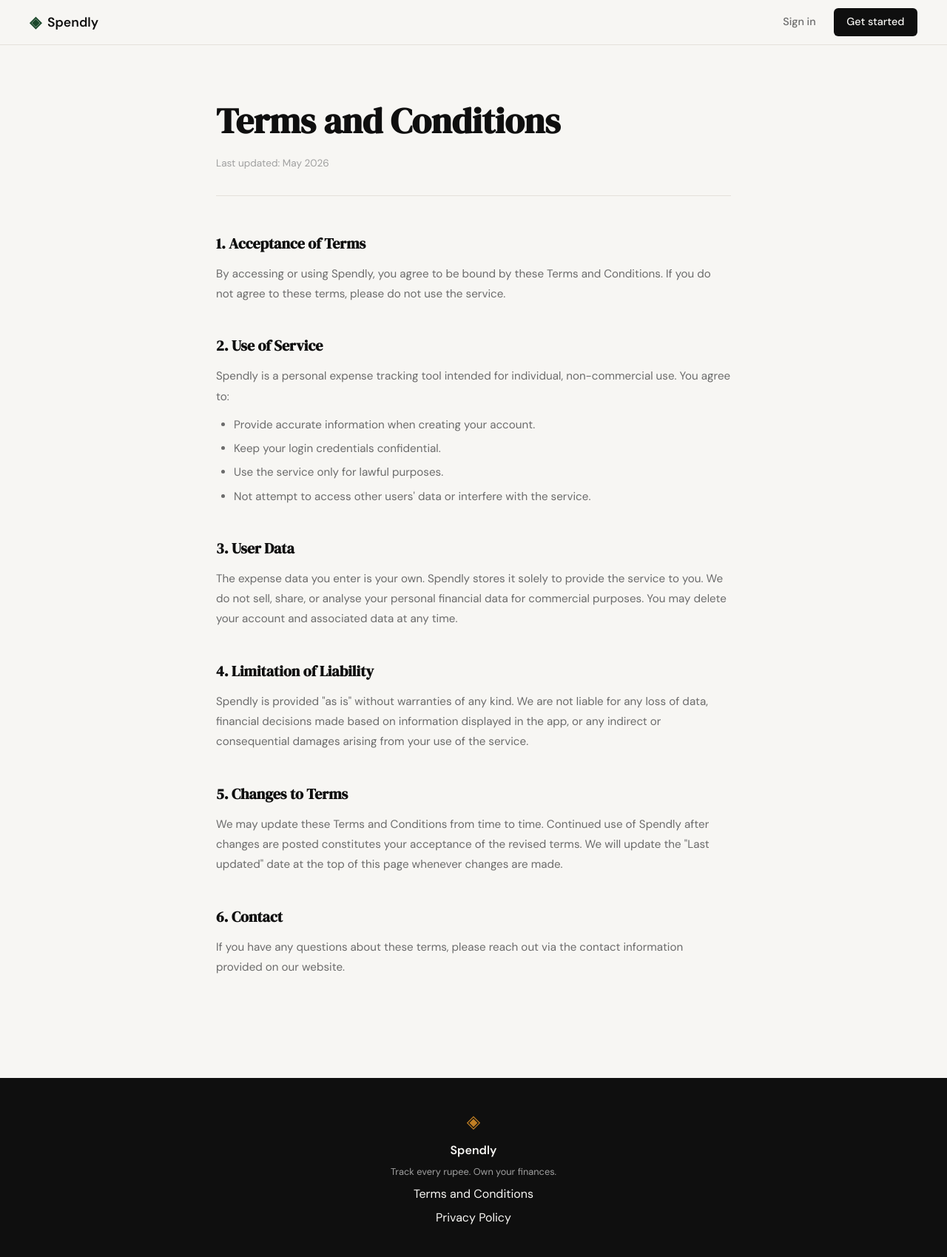
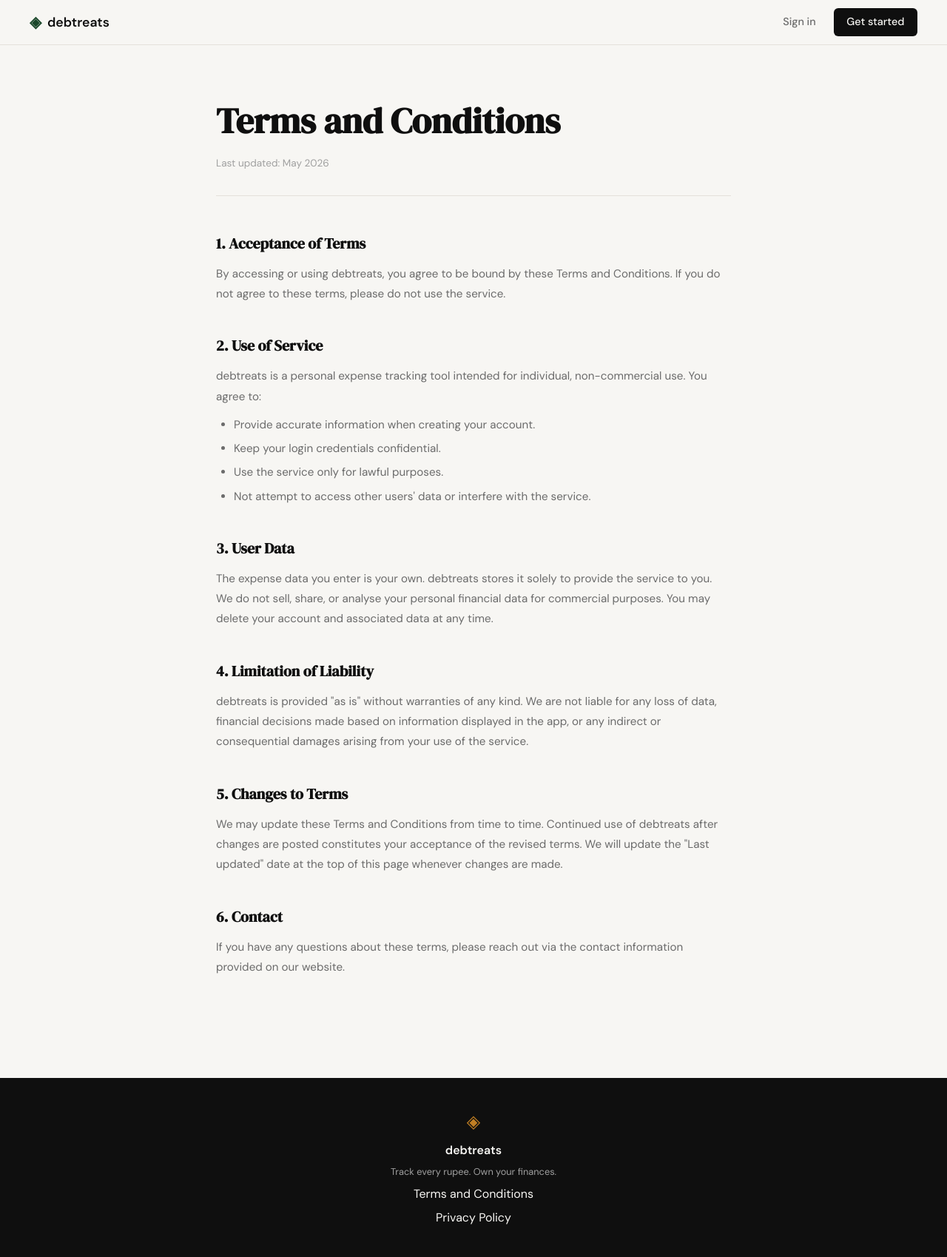
Before and after one commit to sswadi/debtreats.app, a Flask app: page /terms in a window 1280 px wide. Shown: the whole page at 74% size. Run offline with Flask 3, Linux system fonts and the light colour scheme.

Commit message:
custom slash commands and rename spendly to debtreats

```diff
--- a/templates/base.html
+++ b/templates/base.html
@@ -3,7 +3,7 @@
 <head>
     <meta charset="UTF-8">
     <meta name="viewport" content="width=device-width, initial-scale=1.0">
-    <title>{% block title %}Spendly{% endblock %}</title>
+    <title>{% block title %}debtreats{% endblock %}</title>
     <link rel="preconnect" href="https://fonts.googleapis.com">
     <link rel="preconnect" href="https://fonts.gstatic.com" crossorigin>
     <link href="https://fonts.googleapis.com/css2?family=DM+Serif+Display:ital@0;1&family=DM+Sans:wght@300;400;500;600&display=swap" rel="stylesheet">
@@ -16,7 +16,7 @@
         <div class="nav-inner">
             <a href="{{ url_for('landing') }}" class="nav-brand">
                 <span class="brand-icon">◈</span>
-                <span class="brand-name">Spendly</span>
+                <span class="brand-name">debtreats</span>
             </a>
             <div class="nav-links">
                 <a href="{{ url_for('login') }}">Sign in</a>
@@ -32,7 +32,7 @@
     <footer class="footer">
         <div class="footer-inner">
             <span class="brand-icon">◈</span>
-            <span class="footer-name">Spendly</span>
+            <span class="footer-name">debtreats</span>
             <p class="footer-copy">Track every rupee. Own your finances.</p>
             <a href="/terms">Terms and Conditions</a>
             <a href="/privacy">Privacy Policy</a>
--- a/templates/landing.html
+++ b/templates/landing.html
@@ -1,6 +1,6 @@
 {% extends "base.html" %}
 
-{% block title %}Spendly — Track Every Rupee{% endblock %}
+{% block title %}debtreats — Track Every Rupee{% endblock %}
 
 {% block content %}
 
@@ -15,7 +15,7 @@
             <em>Know where it goes.</em>
         </h1>
         <p class="hero-subtitle">
-            Spendly helps you log expenses, spot patterns, and stay
+            debtreats helps you log expenses, spot patterns, and stay
             on budget — without the spreadsheet headache.
         </p>
         <div class="hero-actions">
@@ -94,7 +94,7 @@
 <section class="cta-section">
     <div class="cta-inner">
         <h2 class="cta-title">Ready to take control?</h2>
-        <p class="cta-body">Join thousands of people who track their expenses with Spendly.</p>
+        <p class="cta-body">Join thousands of people who track their expenses with debtreats.</p>
         <a href="{{ url_for('register') }}" class="btn-primary">Create free account</a>
     </div>
 </section>
--- a/templates/login.html
+++ b/templates/login.html
@@ -1,6 +1,6 @@
 {% extends "base.html" %}
 
-{% block title %}Sign in — Spendly{% endblock %}
+{% block title %}Sign in — debtreats{% endblock %}
 
 {% block content %}
 
@@ -9,7 +9,7 @@
 
         <div class="auth-header">
             <h1 class="auth-title">Welcome back</h1>
-            <p class="auth-subtitle">Sign in to your Spendly account</p>
+            <p class="auth-subtitle">Sign in to your debtreats account</p>
         </div>
 
         <div class="auth-card">
--- a/templates/register.html
+++ b/templates/register.html
@@ -1,6 +1,6 @@
 {% extends "base.html" %}
 
-{% block title %}Create account — Spendly{% endblock %}
+{% block title %}Create account — debtreats{% endblock %}
 
 {% block content %}
 
--- a/templates/terms.html
+++ b/templates/terms.html
@@ -1,6 +1,6 @@
 {% extends "base.html" %}
 
-{% block title %}Terms and Conditions — Spendly{% endblock %}
+{% block title %}Terms and Conditions — debtreats{% endblock %}
 
 {% block content %}
 
@@ -11,12 +11,12 @@
 
         <div class="legal-section">
             <h2>1. Acceptance of Terms</h2>
-            <p>By accessing or using Spendly, you agree to be bound by these Terms and Conditions. If you do not agree to these terms, please do not use the service.</p>
+            <p>By accessing or using debtreats, you agree to be bound by these Terms and Conditions. If you do not agree to these terms, please do not use the service.</p>
         </div>
 
         <div class="legal-section">
             <h2>2. Use of Service</h2>
-            <p>Spendly is a personal expense tracking tool intended for individual, non-commercial use. You agree to:</p>
+            <p>debtreats is a personal expense tracking tool intended for individual, non-commercial use. You agree to:</p>
             <ul>
                 <li>Provide accurate information when creating your account.</li>
                 <li>Keep your login credentials confidential.</li>
@@ -27,17 +27,17 @@
 
         <div class="legal-section">
             <h2>3. User Data</h2>
-            <p>The expense data you enter is your own. Spendly stores it solely to provide the service to you. We do not sell, share, or analyse your personal financial data for commercial purposes. You may delete your account and associated data at any time.</p>
+            <p>The expense data you enter is your own. debtreats stores it solely to provide the service to you. We do not sell, share, or analyse your personal financial data for commercial purposes. You may delete your account and associated data at any time.</p>
         </div>
 
         <div class="legal-section">
             <h2>4. Limitation of Liability</h2>
-            <p>Spendly is provided "as is" without warranties of any kind. We are not liable for any loss of data, financial decisions made based on information displayed in the app, or any indirect or consequential damages arising from your use of the service.</p>
+            <p>debtreats is provided "as is" without warranties of any kind. We are not liable for any loss of data, financial decisions made based on information displayed in the app, or any indirect or consequential damages arising from your use of the service.</p>
         </div>
 
         <div class="legal-section">
             <h2>5. Changes to Terms</h2>
-            <p>We may update these Terms and Conditions from time to time. Continued use of Spendly after changes are posted constitutes your acceptance of the revised terms. We will update the "Last updated" date at the top of this page whenever changes are made.</p>
+            <p>We may update these Terms and Conditions from time to time. Continued use of debtreats after changes are posted constitutes your acceptance of the revised terms. We will update the "Last updated" date at the top of this page whenever changes are made.</p>
         </div>
 
         <div class="legal-section">
```
Also changed, not shown: CLAUDE.md (+7 -1 lines), templates/privacy.html (+5 -5 lines), .claude/commands/seed-expense.md (added), .claude/commands/seed-user.md (added), .claude/specs/01-database-setup.md, database/db.py (line endings or trailing spaces), debtreats.db.
